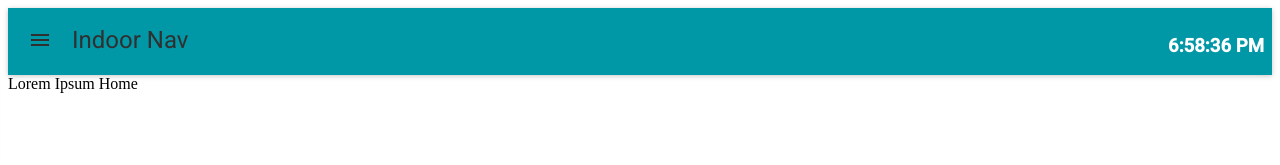
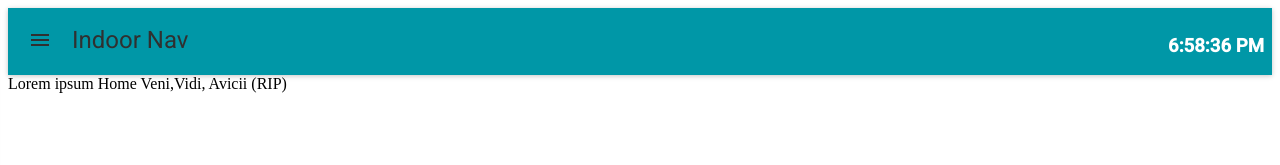
Before and after one commit to g4bri3lDev/infoprojekt, a React (Create React App) app in the folder frontend/: page /dev in a window 1280 px wide. Shown: the top 165 px of the page. Built offline with nearby package versions, Linux system fonts and the light colour scheme.

Commit message:
coomunication between back and frontend finally works

```diff
--- a/frontend/package.json
+++ b/frontend/package.json
@@ -24,4 +24,5 @@
     "eslint-plugin-promise": "^3.7.0",
     "eslint-plugin-standard": "^3.0.1"
   }
+  "proxy": "http://localhost:8081/api"
 }
--- a/frontend/src/components/pages/Home.js
+++ b/frontend/src/components/pages/Home.js
@@ -4,7 +4,7 @@ class Home extends Component {
     render() {
         return (
             <div>
-                Lorem Ipsum Home
+                Lorem ipsum Home  Veni,Vidi, Avicii (RIP)
             </div>
         )
     }
--- a/frontend/src/components/pages/dev/Dev.js
+++ b/frontend/src/components/pages/dev/Dev.js
@@ -24,10 +24,10 @@ class Dev extends Component {
     }
 
     componentDidMount() {
-        this.setState({
-            onlineMessage: GeneralService.backendOnline().status
-        })
-        console.log(this.state.onlineMessage)
+        fetch('/online')
+            .then(function (resx) {
+                console.log(resx)
+            })
     }
 
 }
--- a/frontend/src/services/GeneralService.js
+++ b/frontend/src/services/GeneralService.js
@@ -3,7 +3,7 @@ import Api from './Api'
 export default {
     async backendOnline() {
         try {
-            let response = await Api().get('http://localhost:8081/online')
+            let response = await Api().get('/online')
             return response.data.status
         } catch (e) {
             console.log(e)
```
Also changed, not shown: 2 other files (tests, documents, lock files or other folders).
